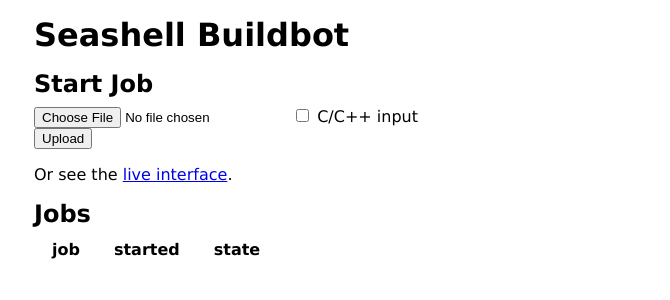
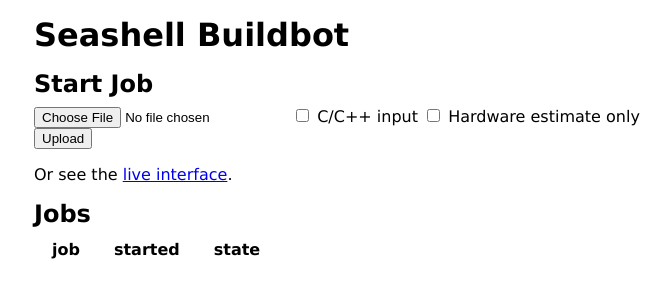
Before and after one commit to cucapra/dahlia, a Flask app: page / in a window 1280 px wide. Shown: the top 300 px of the page, without its empty margins (206-876 px from the left). Run offline with Flask 2, Linux system fonts and the light colour scheme; lists and menus that the app fills with data are empty; parts of the project's set-up code (start-up, migrations or seed data) failed here and were passed over.

Commit message:
Add checkbox for hw estimate

```diff
--- a/buildbot/buildbot/templates/joblist.html
+++ b/buildbot/buildbot/templates/joblist.html
@@ -9,6 +9,11 @@
     <p>
         <input type="checkbox" name="skipseashell" id="skipseashell">
         <label for="skipseashell">C/C++ input</label>
+    </p>
+
+    <p>
+        <input type="checkbox" name="estimate" id="estimate">
+        <label for="estimate">Hardware estimate only</label>
     </p>
 
     <p class="submit">
```
